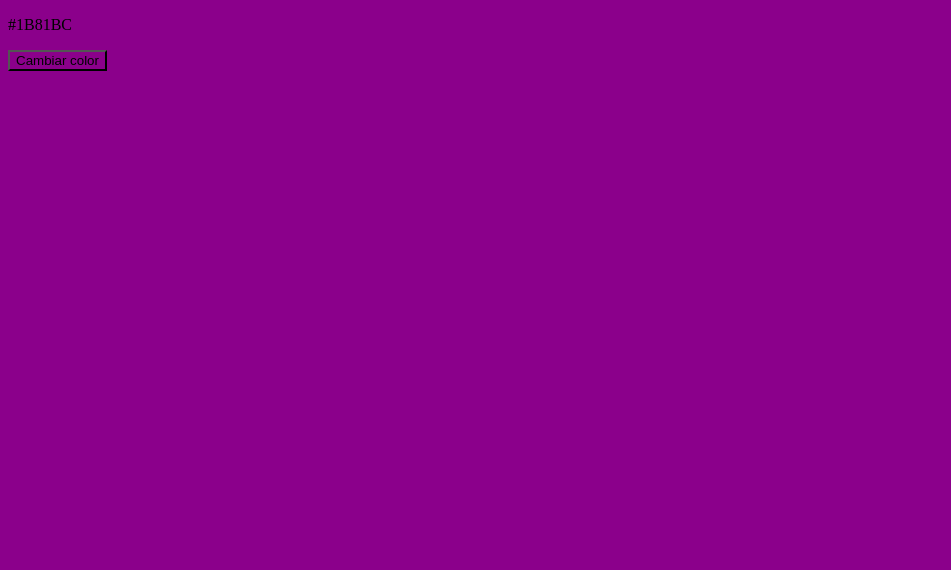
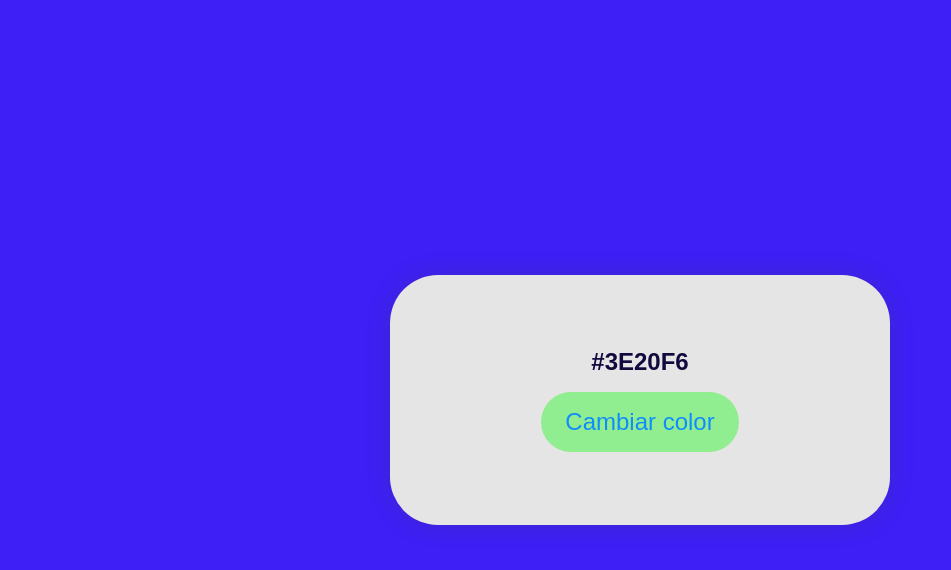
Before and after one commit to lualuna13/Practica-Examen-Color, a plain HTML site: page index.html in a window 1280 px wide. Both pictures are taken after a click on the button "Cambiar color". Shown: the whole page, without its empty margins (0-951 px from the left). Drawn offline with Linux system fonts and the light colour scheme.

Commit message:
Programamos la funcionalidad de cambio de color

```diff
--- a/script.js
+++ b/script.js
@@ -0,0 +1,35 @@
+// Obtener Referencias al parrafo y al bottn
+
+const color = document.getElementById("color");
+const button = document.getElementById("button");
+
+/* Manejar el Evento */
+
+button.addEventListener("click" , cambiarColor);
+
+/* Definimos la función */
+function cambiarColor(){
+    /* Código que se ejecuta */
+
+    /* Función Anidada */
+    function colores(){
+      /* Código que se ejecuta */
+      const opciones = "0123456789ABCDEF";
+      let colorHex = "#";
+
+      /* Recorrer el string opciones */
+      for (let i = 0 ; i < 6 ; i++ ) {
+        let indiceAleatorio = Math.floor(Math.random() * 16)
+        colorHex += opciones[indiceAleatorio]; //#000000
+      }
+
+      return colorHex;
+
+    }
+
+  let colorAleatorio  = colores();
+  /* Actualiza el texto */
+  color.textContent = colorAleatorio;
+    /* Actualiza el color de fondo */
+  document.body.style.backgroundColor = colorAleatorio;
+}
--- a/style.css
+++ b/style.css
@@ -1,3 +1,52 @@
 * {
-  background-color: darkmagenta;
+  /*background-color: darkmagenta;*/
+  margin: 0;
+  padding: 0;
+  box-sizing: border-box;
 }
+
+body {
+  padding: 24px;
+  height: 100vh;
+  font-family: Arial, Helvetica, sans-serif;
+  background-color: #1B81BC;
+}
+
+.flex-center {
+  display: flex;
+  flex-direction: column;
+  justify-content: center;
+  align-items: center;
+  gap: 16px;
+}
+
+main {
+  width: 100%;
+  max-width: 500px;
+  height: 250px;
+  padding: 24px;
+  border-radius: 48px;
+  box-shadow: 0 0 24px rgba(62, 62, 62,.2);
+  background-color: #E5E5E5;
+}
+
+p {
+  color: rgb(17, 10, 62);
+  font-size: 1.5rem;
+  font-weight: bold;
+}
+
+button {
+  font-size: 1.5rem;
+  padding: 16px 24px;
+  border: none;
+  border-radius: 48px;
+  color: rgb(17, 141, 251);
+  background-color: lightgreen;
+  cursor: pointer;
+  user-select: none;
+}
+
+button:hover {
+  background-color: rgb(194, 235, 59);
+}
```
